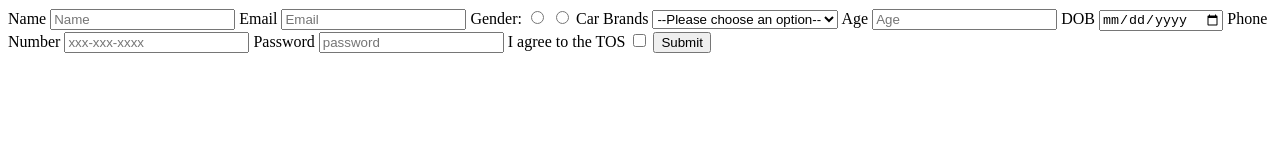
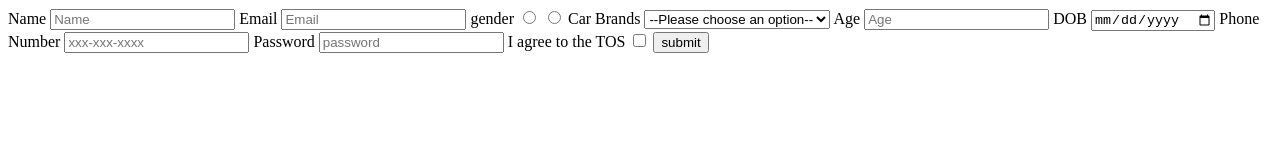
Before and after one commit to acciojob/signup-form-car-Abhishek11800356, a website: page main.html in a window 1280 px wide. Drawn offline with Linux system fonts and the light colour scheme.

Commit message:
created a submission

```diff
--- a/main.html
+++ b/main.html
@@ -18,9 +18,9 @@
 		<label for="email">Email</label>
 		<input type="email" id="email" placeholder="Email" required="Yes"/>
 		<!--Gender-->
-		<label>Gender:</label>
-		<input type="radio" name="Gender" value="Male"/>
-		<input type="radio" name="Gender" value="Female"/>
+		<label>gender</label>
+		<input type="radio" name="gender" value="Male"/>
+		<input type="radio" name="gender" value="Female"/>
 
 		<!--Select-->
 		<label for="cars">Car Brands</label>
@@ -53,7 +53,7 @@
 		<input type="checkbox" id="tos" required="Yes"/>
 
 		<!--Submit Button-->
-		<button type ="button">Submit</button>
+		<button type ="submit">submit</button>
 
 	</form>
 
```
